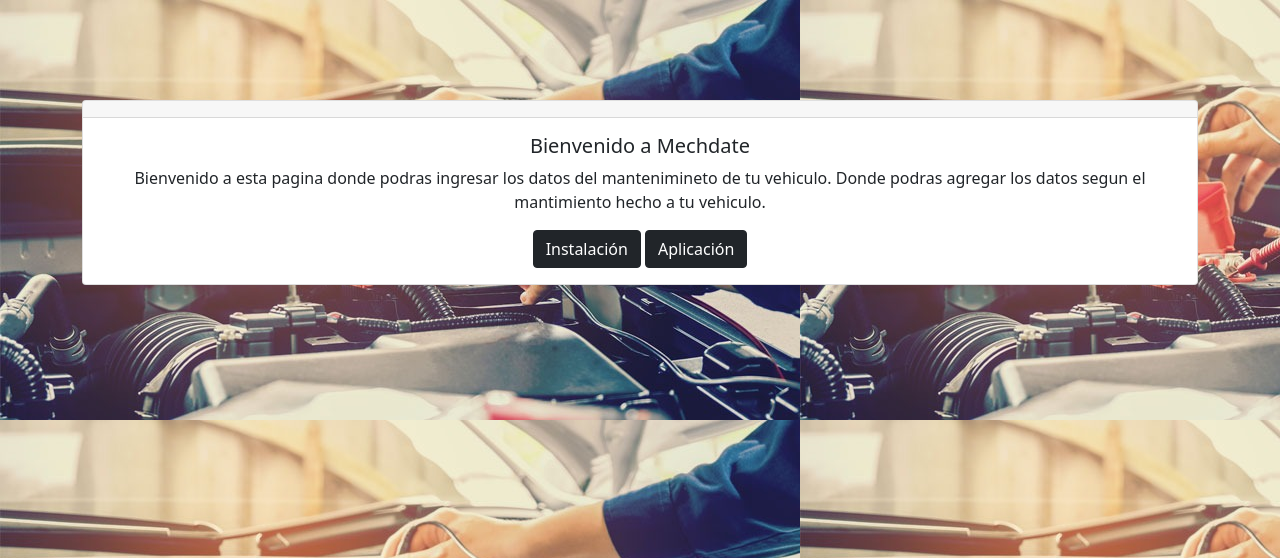
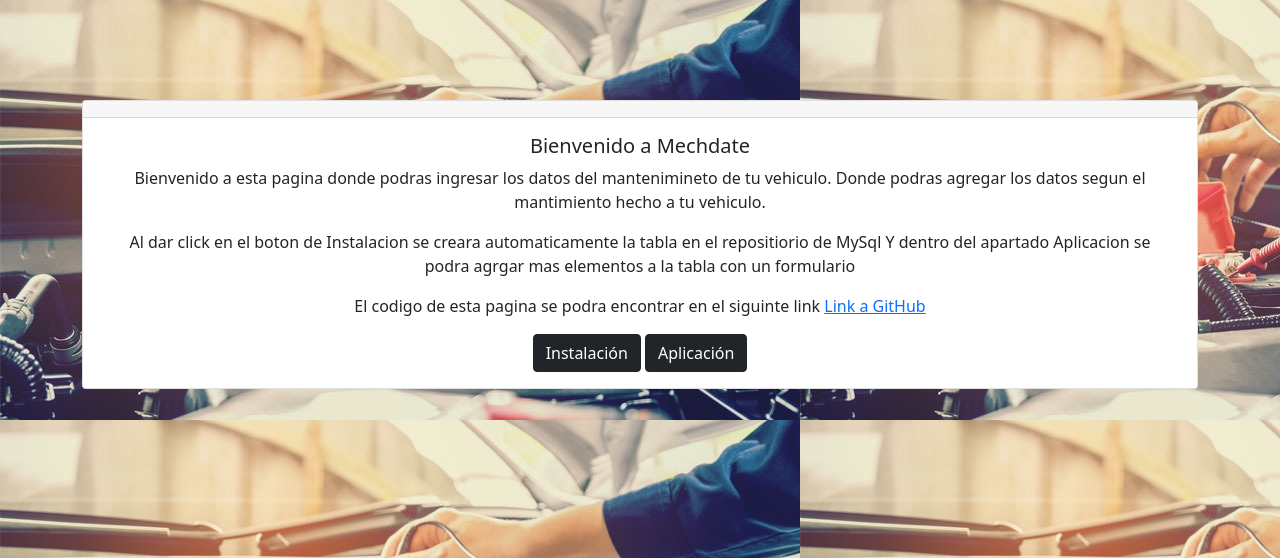
Before and after one commit to RobbiCoronel/Prueba1_Coronel_Samaniego, a PHP site: page / in a window 1280 px wide. Shown: the top 558 px of the page. Run offline with PHP 8.4, Linux system fonts and the light colour scheme.

Commit message:
Add files via upload

```diff
--- a/coronel_samaniego/index.php
+++ b/coronel_samaniego/index.php
@@ -18,6 +18,14 @@
           Bienvenido a esta pagina donde podras ingresar los datos del mantenimineto de tu vehiculo.
           Donde podras agregar los datos segun el mantimiento hecho a tu vehiculo.
           </p>
+          <p>
+            Al dar click en el boton de Instalacion se creara automaticamente la tabla en el repositiorio de MySql
+            Y dentro del apartado Aplicacion se podra agrgar mas elementos a la tabla con un formulario
+          </p>
+          <p>El codigo de esta pagina se podra encontrar en el siguinte link
+          <a href="https://github.com/RobbiCoronel/Prueba1_Coronel_Samaniego">Link a GitHub</a>
+          </p>
+
 <button type="button"  id="tabla" class="btn btn-dark" onclick="tabla()">Instalación</button>
         <button type="button"  id="aplicacion" class="btn btn-dark" onclick="aplicacion()">Aplicación</button>
 
```
